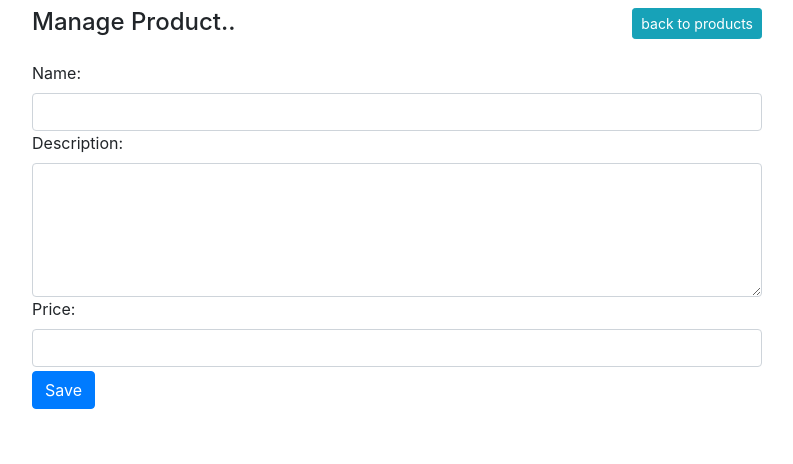
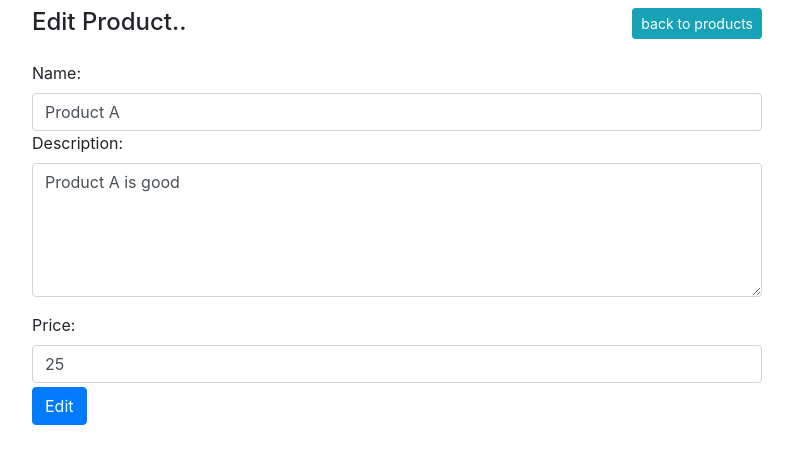
Before and after one commit to amoskim71/product-app-1, a React (Create React App) app: page /products/1/edit in a window 1280 px wide. Shown: the top 464 px of the page, without its empty margins (243-1036 px from the left). Built offline with nearby package versions, Linux system fonts and the light colour scheme.

Commit message:
Apply form bindings

```diff
--- a/src/components/ProductForm.js
+++ b/src/components/ProductForm.js
@@ -6,32 +6,63 @@ class ProductFrom extends Component {
     constructor(props) {
         super(props);
         this.state = props.product;
+        this._mode = (props.product.id && props.product.id) ? 'Edit' : 'Create';
     }
 
-    componentWillMount() {
-        console.log(this.state)
+    onChagneHandle = (e) => {
+        const target = e.target;
+        const value = target.type === 'checkbox' ? target.checked : target.value;
+        const name = target.name;
+
+        this.setState({
+            [name]: value
+        });
     }
+
+    handleSubmit = (e) => {
+        //Prevent form submission
+        e.preventDefault();
+        this.props.onProductSave(this.state);
+    }
+
     render() {
         return (
             <div className="row">
                 <div className="form-container col-md-8 m-auto">
-                    <Navigator to="/" title="Manage Product.." buttonName="back to products" />
+                    <Navigator to="/" title={this._mode + ' Product..'} buttonName="back to products" />
                     <form className="mt-4" onSubmit={this.handleSubmit}>
                         <div className="form-group>">
                             <label>Name:</label>
-                            <input type="text" className="form-control" value="" name="productName"></input>
+                            <input type="text"
+                                className="form-control"
+                                value={this.state.title}
+                                onChange={this.onChagneHandle}
+                                name="title">
+                            </input>
                         </div>
-                        <div className="form-group>">
+                        <div className="form-group">
                             <label>Description:</label>
-                            <textarea className="form-control" id="description" rows="5"></textarea>
+
+                            <textarea
+                                className="form-control"
+                                value={this.state.description}
+                                onChange={this.onChagneHandle}
+                                rows={5}
+                                name="description"
+                            />
                         </div>
 
                         <div className="form-group>">
                             <label>Price:</label>
-                            <input type="number" className="form-control" value="" name="price"></input>
+                            <input type="number"
+                                className="form-control"
+                                value={this.state.price}
+                                onChange={this.onChagneHandle}
+                                name="price">
+                            </input>
                         </div>
                         <div className="form-group mt-1">
-                            <button className="btn btn-primary">Save</button>
+                            <button className="btn btn-primary">{this._mode}</button>
                         </div>
                     </form >
                 </div>
--- a/src/containers/Form.js
+++ b/src/containers/Form.js
@@ -1,6 +1,7 @@
 import { connect } from 'react-redux';
 import ProductFrom from '../components/ProductForm';
 import { productSchema } from '../utils/dataProvider';
+import { productCreate, productUpdate } from '../actions/index';
 
 const mapStateToProps = (state, ownProps) => {
     const { params } = ownProps.match;
@@ -14,4 +15,14 @@ const mapStateToProps = (state, ownProps) => {
     }
 };
 
-export default connect(mapStateToProps)(ProductFrom);
+const mapDispatchToProps = (dispatch) => ({
+    onProductSave: product => {
+        if (product.id !== null) {
+            dispatch(productUpdate(product));
+        } else {
+            dispatch(productCreate(product));
+        }
+    }
+});
+
+export default connect(mapStateToProps, mapDispatchToProps)(ProductFrom);
--- a/src/reducers/products.js
+++ b/src/reducers/products.js
@@ -5,15 +5,15 @@ import { products } from '../utils/dataProvider';
 export default (state = { products }, action) => {
     switch (action.type) {
         case PRODUCT_CREATE:
-            return {
-                ...state,
-                product: Object.assign({}, action.payload)
-            }
+            return Object.assign({}, state, {
+                products: [
+                    ...state.products, action.payload
+                ]
+            });
         case PRODUCT_UPDATE:
             return {
                 ...state,
-                products: state.products.map((product) =>
-                    product.id === action.payload.id
+                products: state.products.map((product) => product.id === action.payload.id
                         ? action.payload
                         : product
                 )
```
